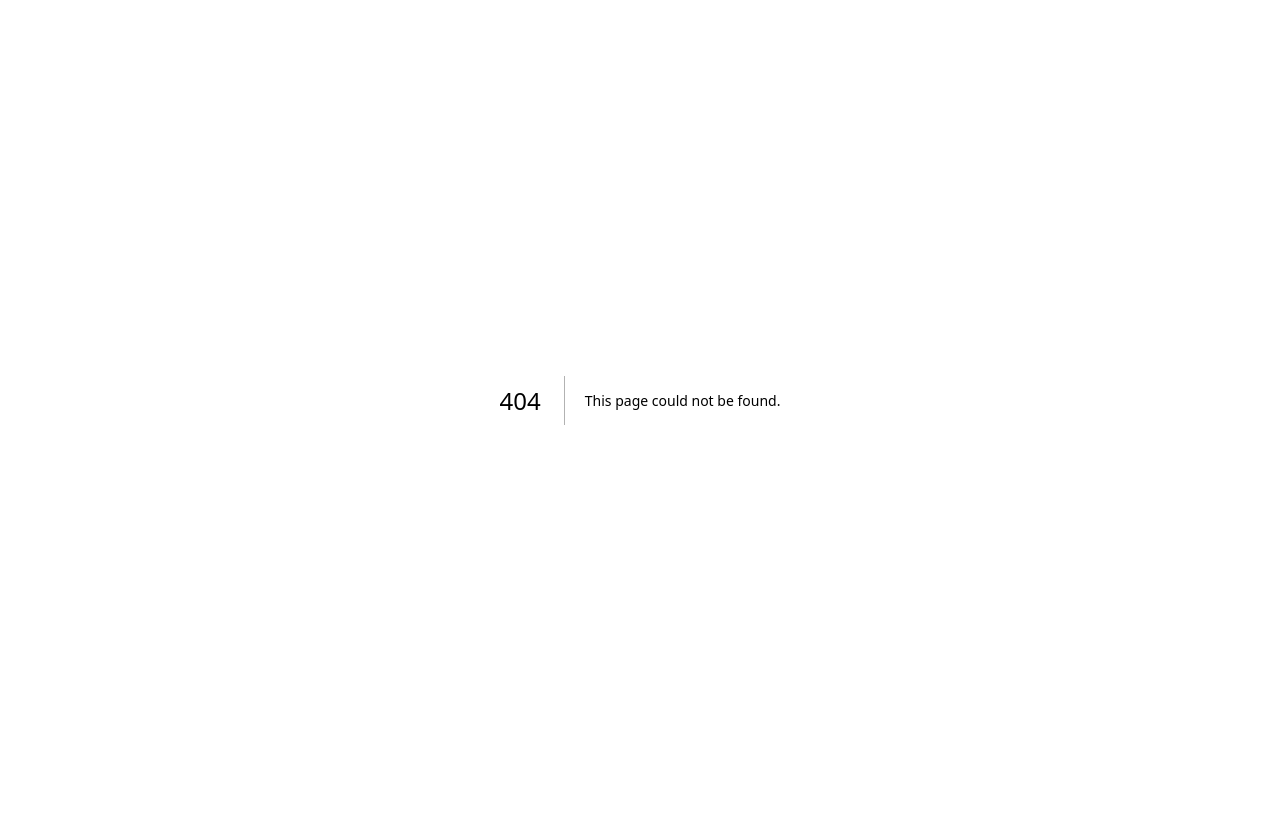
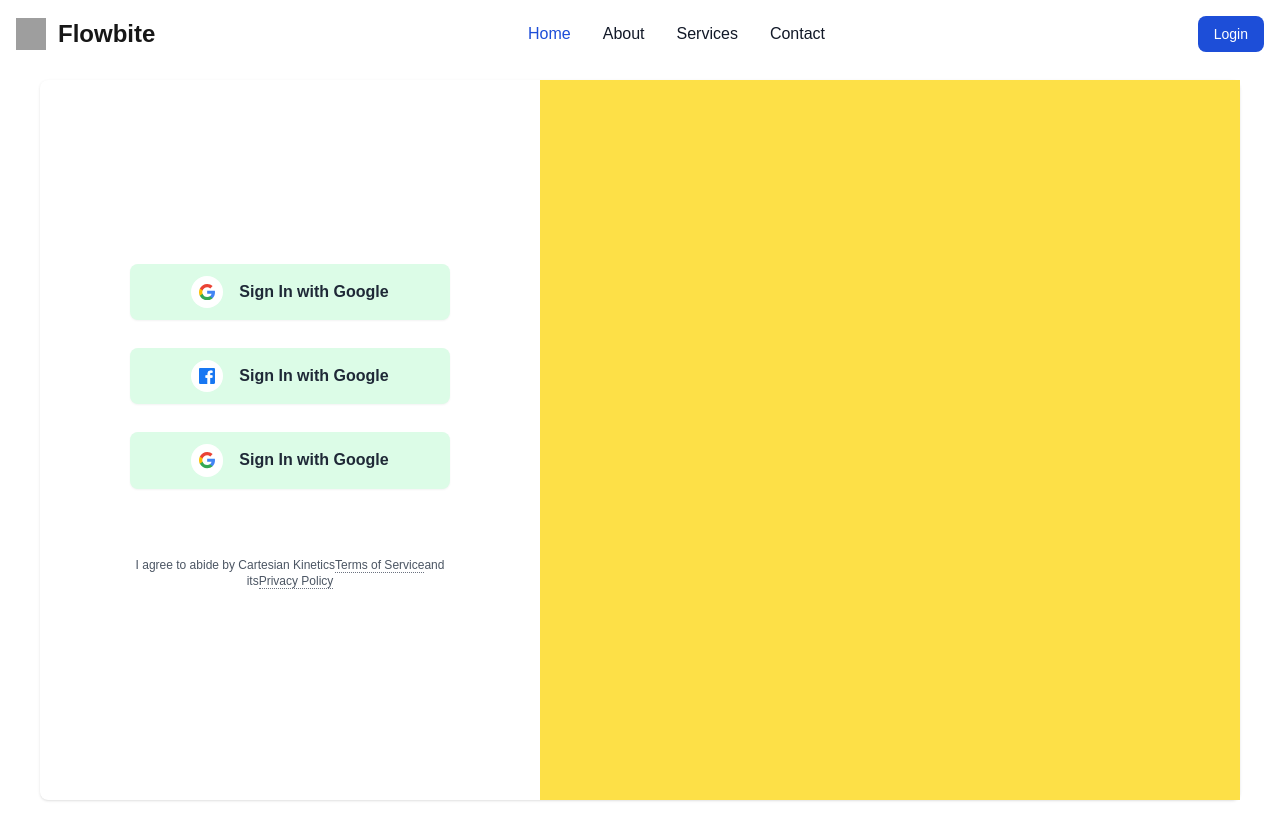
Before and after one commit to OnDeivid/todolist, a Next.js app: page /Login in a window 1280 px wide. Before the commit this address had no page. Before the commit the page ends 800 px from the top, so only its background shows below. Built offline with nearby package versions, Linux system fonts and the light colour scheme; grey boxes are pictures that could not be loaded.

Commit message:
implement Login page

```diff
--- /dev/null
+++ b/app/Login/page.jsx
@@ -0,0 +1,102 @@
+import React from 'react'
+
+export default function page() {
+    return (
+        <div className="min-h-screen mt-10 mx-auto bg-customGray text-gray-900 flex justify-center">
+            <div className="max-w-screen-xl m-0 sm:m-10 bg-white shadow sm:rounded-lg flex justify-center flex-1">
+                <div className="lg:w-1/2 xl:w-5/12 p-6 sm:p-12">
+
+                    <div className="mt-[13dvh] flex flex-col items-center">
+                        <div className="w-full flex-1 mt-8">
+                            <div className="flex flex-col  items-center">
+                                <button
+                                    className="w-full max-w-xs font-bold shadow-sm rounded-lg py-3 bg-green-100 text-gray-800 flex items-center justify-center mb-7 transition-all duration-300 ease-in-out focus:outline-none hover:shadow focus:shadow-sm focus:shadow-outline">
+                                    <div className="bg-white p-2 rounded-full">
+                                        <svg className="w-4" viewBox="0 0 533.5 544.3">
+                                            <path
+                                                d="M533.5 278.4c0-18.5-1.5-37.1-4.7-55.3H272.1v104.8h147c-6.1 33.8-25.7 63.7-54.4 82.7v68h87.7c51.5-47.4 81.1-117.4 81.1-200.2z"
+                                                fill="#4285f4" />
+                                            <path
+                                                d="M272.1 544.3c73.4 0 135.3-24.1 180.4-65.7l-87.7-68c-24.4 16.6-55.9 26-92.6 26-71 0-131.2-47.9-152.8-112.3H28.9v70.1c46.2 91.9 140.3 149.9 243.2 149.9z"
+                                                fill="#34a853" />
+                                            <path
+                                                d="M119.3 324.3c-11.4-33.8-11.4-70.4 0-104.2V150H28.9c-38.6 76.9-38.6 167.5 0 244.4l90.4-70.1z"
+                                                fill="#fbbc04" />
+                                            <path
+                                                d="M272.1 107.7c38.8-.6 76.3 14 104.4 40.8l77.7-77.7C405 24.6 339.7-.8 272.1 0 169.2 0 75.1 58 28.9 150l90.4 70.1c21.5-64.5 81.8-112.4 152.8-112.4z"
+                                                fill="#ea4335" />
+                                        </svg>
+                                    </div>
+                                    <span className="ml-4">
+                                        Sign In with Google
+                                    </span>
+                                </button>
+
+                                <button
+                                    className="w-full max-w-xs font-bold shadow-sm rounded-lg py-3 bg-green-100 text-gray-800 flex items-center justify-center mb-7 transition-all duration-300 ease-in-out focus:outline-none hover:shadow focus:shadow-sm focus:shadow-outline">
+                                    <div className="bg-white p-2 rounded-full">
+                                        <svg className="w-4" viewBox="0 0 24 24" xmlns="http://www.w3.org/2000/svg" fill="none">
+                                            <path
+                                                d="M22.675 0H1.325C.593 0 0 .593 0 1.325v21.351C0 23.407.593 24 1.325 24h11.495v-9.294H9.847v-3.622h2.973V8.413c0-2.939 1.796-4.549 4.419-4.549 1.256 0 2.337.093 2.65.135v3.075h-1.817c-1.425 0-1.7.677-1.7 1.67v2.187h3.394l-.442 3.622h-2.952V24h5.784C23.407 24 24 23.407 24 22.676V1.325C24 .593 23.407 0 22.675 0z"
+                                                fill="#1877F2"
+                                            />
+                                            <path
+                                                d="M16.804 24v-9.294h3.394l.442-3.622h-3.836V8.897c0-.993.275-1.67 1.7-1.67h1.817V4.152c-.313-.042-1.394-.135-2.65-.135-2.622 0-4.419 1.61-4.419 4.549v2.478H9.847v3.622h2.973V24h4.984z"
+                                                fill="#FFF"
+                                            />
+                                        </svg>
+                                    </div>
+                                    <span className="ml-4">
+                                        Sign In with Google
+                                    </span>
+                                </button>
+
+                                <button
+                                    className="w-full max-w-xs font-bold shadow-sm rounded-lg py-3 bg-green-100 text-gray-800 flex items-center justify-center mb-7 transition-all duration-300 ease-in-out focus:outline-none hover:shadow focus:shadow-sm focus:shadow-outline">
+                                    <div className="bg-white p-2 rounded-full">
+                                        <svg className="w-4" viewBox="0 0 533.5 544.3">
+                                            <path
+                                                d="M533.5 278.4c0-18.5-1.5-37.1-4.7-55.3H272.1v104.8h147c-6.1 33.8-25.7 63.7-54.4 82.7v68h87.7c51.5-47.4 81.1-117.4 81.1-200.2z"
+                                                fill="#4285f4" />
+                                            <path
+                                                d="M272.1 544.3c73.4 0 135.3-24.1 180.4-65.7l-87.7-68c-24.4 16.6-55.9 26-92.6 26-71 0-131.2-47.9-152.8-112.3H28.9v70.1c46.2 91.9 140.3 149.9 243.2 149.9z"
+                                                fill="#34a853" />
+                                            <path
+                                                d="M119.3 324.3c-11.4-33.8-11.4-70.4 0-104.2V150H28.9c-38.6 76.9-38.6 167.5 0 244.4l90.4-70.1z"
+                                                fill="#fbbc04" />
+                                            <path
+                                                d="M272.1 107.7c38.8-.6 76.3 14 104.4 40.8l77.7-77.7C405 24.6 339.7-.8 272.1 0 169.2 0 75.1 58 28.9 150l90.4 70.1c21.5-64.5 81.8-112.4 152.8-112.4z"
+                                                fill="#ea4335" />
+                                        </svg>
+                                    </div>
+                                    <span className="ml-4">
+                                        Sign In with Google
+                                    </span>
+                                </button>
+
+                            </div>
+
+
+                            <div className="mx-auto mt-10 max-w-xs">
+
+                                <p className="mt-6 text-xs text-gray-600 text-center">
+                                    I agree to abide by Cartesian Kinetics
+                                    <a href="#" className="border-b border-gray-500 border-dotted">
+                                        Terms of Service
+                                    </a>
+                                    and its
+                                    <a href="#" className="border-b border-gray-500 border-dotted">
+                                        Privacy Policy
+                                    </a>
+                                </p>
+                            </div>
+                        </div>
+                    </div>
+                </div>
+                <div className="flex-1 bg-yellow-300 text-center hidden lg:flex">
+
+                </div>
+            </div>
+        </div>
+    )
+}
--- a/app/layout.js
+++ b/app/layout.js
@@ -1,5 +1,6 @@
 import { Geist, Geist_Mono } from "next/font/google";
 import "./globals.css";
+import Navbar from "./Components/Navbar";
 
 const geistSans = Geist({
   variable: "--font-geist-sans",
@@ -22,6 +23,7 @@ export default function RootLayout({ children }) {
       <body
         className={`${geistSans.variable} ${geistMono.variable} antialiased`}
       >
+        <Navbar />
         {children}
       </body>
     </html>
```
